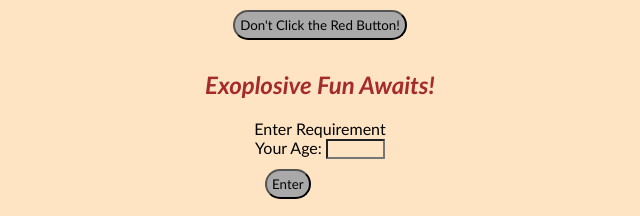
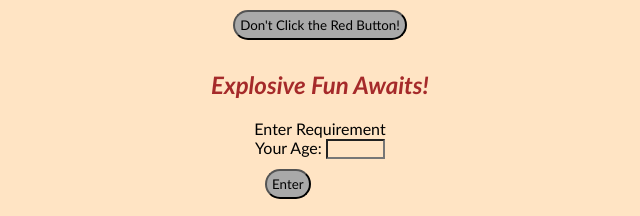
Before and after one commit to IskanderYunu/SBA-316, a plain HTML site: page index.html in a window 1280 px wide. Shown: the part 120-336 px from the top of the page, 320-960 px from the left. Drawn offline with Linux system fonts and the light colour scheme.

Commit message:
spelling correction

```diff
--- a/index.html
+++ b/index.html
@@ -43,7 +43,7 @@
        </button>
     <button onclick="changeTitleColor()">Don't Click the Red Button!</button>
 
-    <h2 onmouseover="hover()" class="mouseHover">Exoplosive Fun Awaits!</h2>
+    <h2 onmouseover="hover()" class="mouseHover">Explosive Fun Awaits!</h2>
     <p></p>
 
 
```
